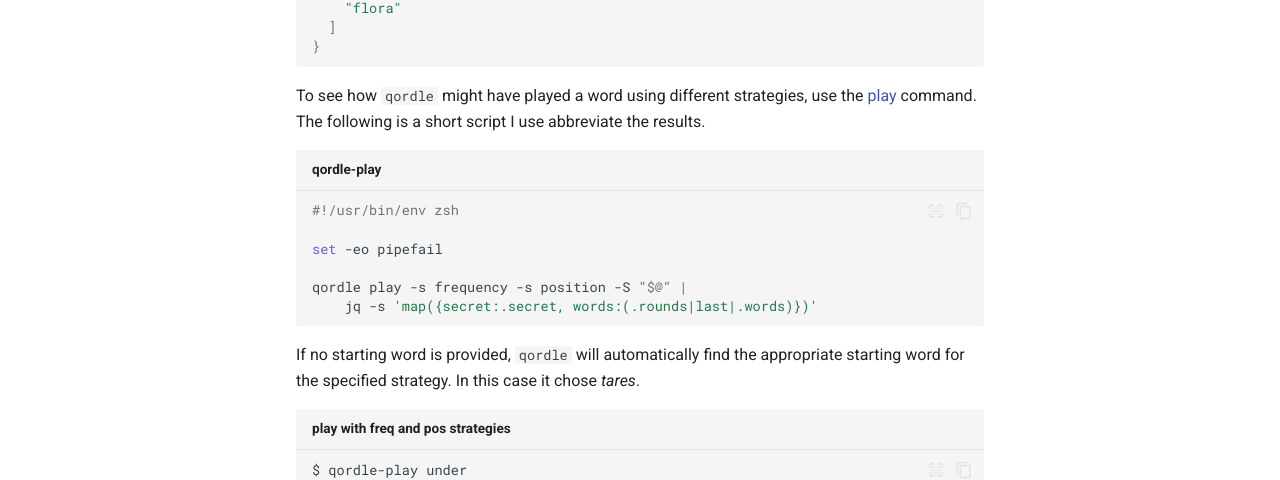
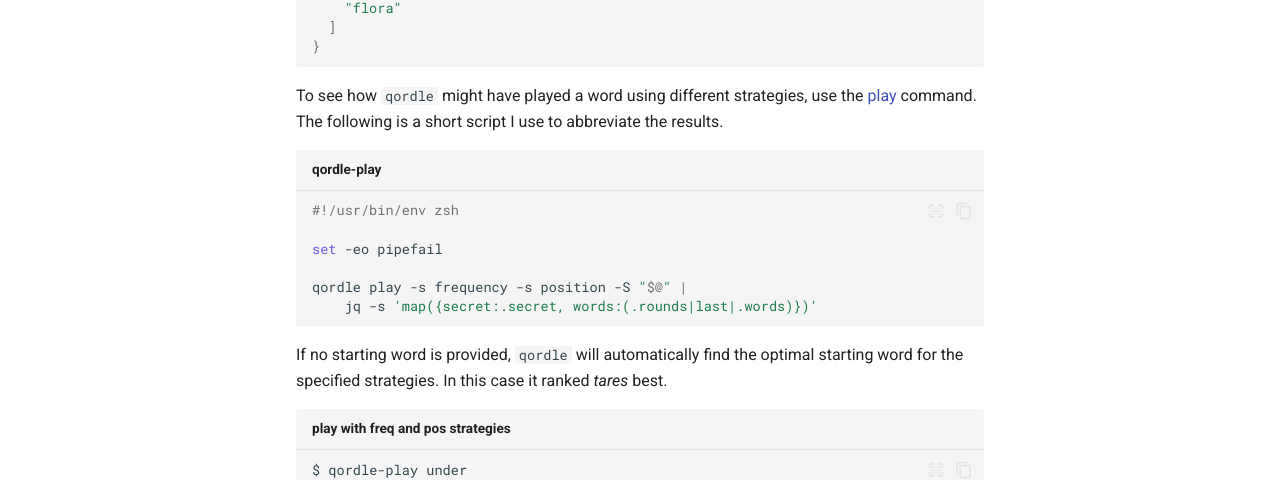
Before and after one commit to bzimmer/qordle, an MkDocs documentation site: the page built from docs/winning.md, in a window 1280 px wide and 900 px high, scrolled down 908 px. Shown: the part 174-654 px from the top of the window. Built offline with MkDocs 1.6.1 and Material for MkDocs 9.7.7, drawn with Linux system fonts in a browser that asks for light colours; comment, search, counter and statistics services are not loaded.

Commit message:
fixed typos

````diff
--- a/docs/winning.md
+++ b/docs/winning.md
@@ -46,7 +46,7 @@ $ qordle-suggest t.a.res g.r.ain m.o.l.a.r
 ```
 
 To see how `qordle` might have played a word using different strategies, use the
-[play](commands.md#play) command. The following is a short script I use
+[play](commands.md#play) command. The following is a short script I use to
 abbreviate the results.
 
 ``` zsh title="qordle-play"
@@ -58,8 +58,9 @@ qordle play -s frequency -s position -S "$@" |
     jq -s 'map({secret:.secret, words:(.rounds|last|.words)})'
 ```
 
-If no starting word is provided, `qordle` will automatically find the appropriate
-starting word for the specified strategy. In this case it chose *tares*.
+If no starting word is provided, `qordle` will automatically find the optimal
+starting word for the specified strategies. In this case it ranked *tares*
+best.
 
 ``` zsh title="play with freq and pos strategies"
 $ qordle-play under
````
